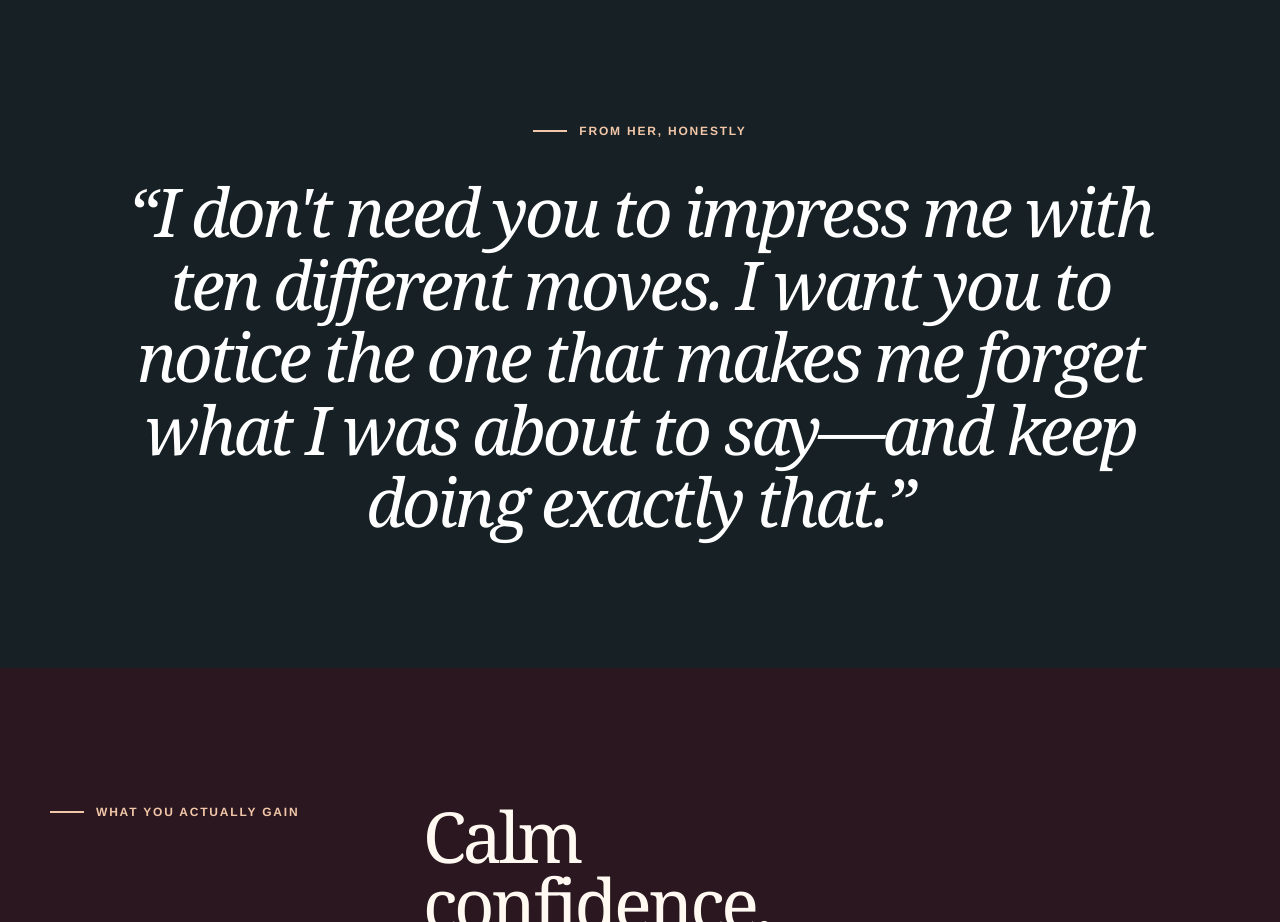
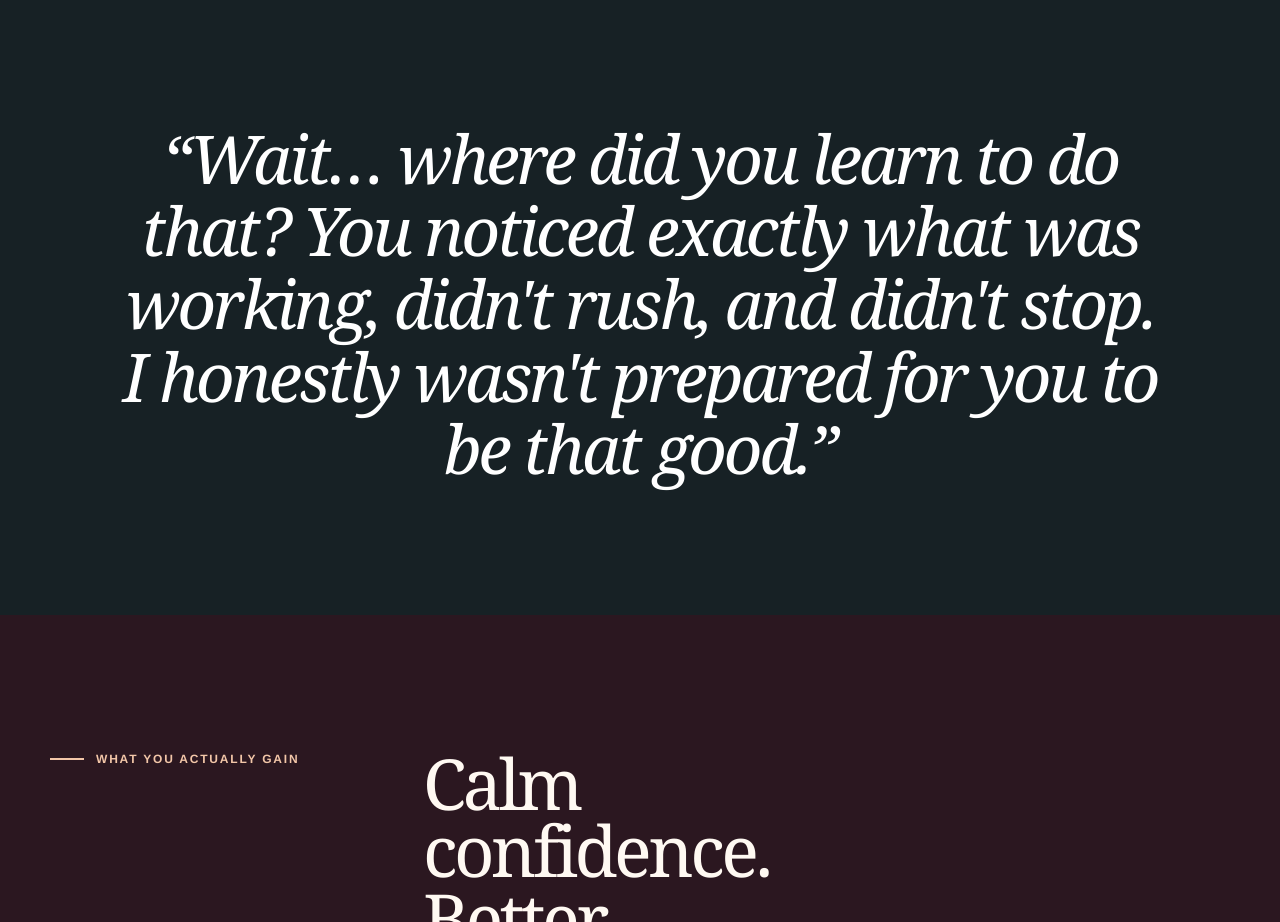
Before and after one commit to viscunlaurentiustorage-eng/Intimacy, a Next.js app: page / in a window 1280 px wide. Shown: the part 860-1782 px from the top of the page. Built offline with nearby package versions, Linux system fonts and the light colour scheme; no server answers.

Commit message:
Rewrite outcome quote as her reaction

```diff
--- a/app/globals.css
+++ b/app/globals.css
@@ -64,8 +64,7 @@ h2 { font-size: clamp(3.25rem, 5.5vw, 5.8rem); line-height: .96; }
 .hero-book img, .offer-book img { object-fit: cover; }
 
 .recognition { min-height: 600px; padding-top: 130px; padding-bottom: 130px; display: flex; flex-direction: column; align-items: center; justify-content: center; color: var(--paper); background: #172125; text-align: center; }
-.recognition .eyebrow { justify-content: center; }
-.recognition blockquote { max-width: 1050px; margin: 12px auto 0; color: #fff; font: italic 400 clamp(2.8rem, 5.25vw, 5.45rem)/1.08 Georgia, serif; letter-spacing: -.045em; }
+.recognition blockquote { max-width: 1050px; margin: 0 auto; color: #fff; font: italic 400 clamp(2.8rem, 5.25vw, 5.45rem)/1.08 Georgia, serif; letter-spacing: -.045em; }
 
 .method-section { padding: 135px 0 0; color: var(--paper); background: var(--wine); }
 .method-intro { display: grid; grid-template-columns: .75fr 1.1fr .75fr; gap: 6vw; align-items: end; }
--- a/app/page.tsx
+++ b/app/page.tsx
@@ -83,8 +83,7 @@ export default function Home() {
       </section>
 
       <section className="recognition section-shell">
-        <p className="eyebrow eyebrow-light"><span />From her, honestly</p>
-        <blockquote>“I don&apos;t need you to impress me with ten different moves. I want you to notice the one that makes me forget what I was about to say—and keep doing exactly that.”</blockquote>
+        <blockquote>“Wait… where did you learn to do that? You noticed exactly what was working, didn&apos;t rush, and didn&apos;t stop. I honestly wasn&apos;t prepared for you to be that good.”</blockquote>
       </section>
 
       <section className="method-section" id="method">
```
